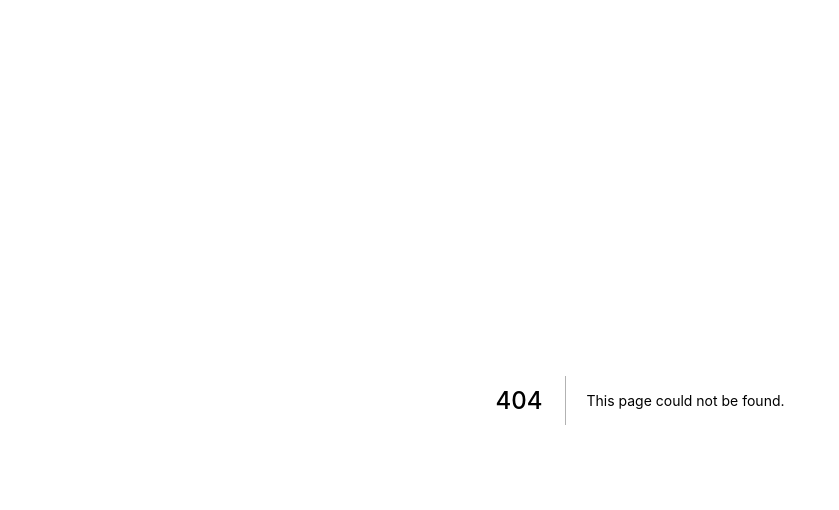
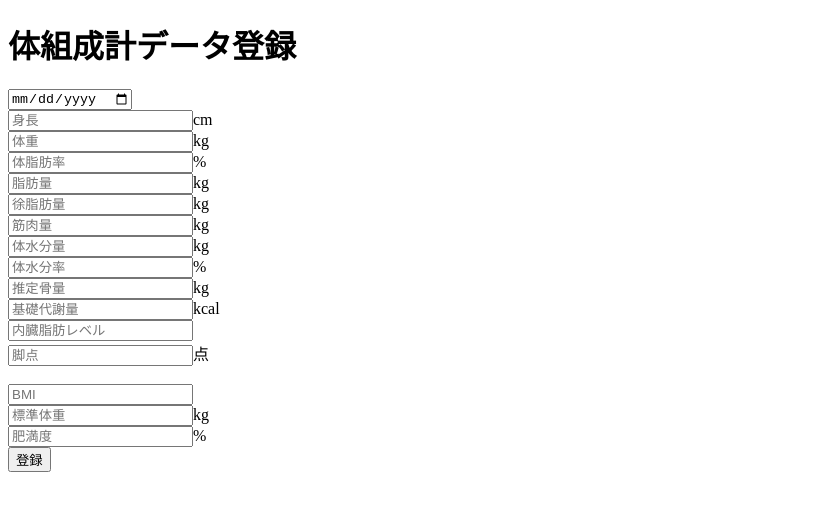
Before and after one commit to takuya-0911/next-body-composition, a Next.js app: page /innerscan/register in a window 1280 px wide. Before the commit this address had no page. Shown: the top 510 px of the page, without its empty margins (0-839 px from the left). Built offline with nearby package versions, Linux system fonts and the light colour scheme; no server answers.

Commit message:
フロント:登録画面追加

```diff
--- a/pages/api/user/register.js
+++ b/pages/api/user/register.js
@@ -7,6 +7,7 @@ import bcrypt from 'bcrypt';
 const RegisterUser = async(req, res) => {
     try {
         await connectDB();
+        console.log(req);
         const hashedPass = await bcrypt.hash(req.body.password, 10);
         req.body.password = hashedPass;
         req.body.login_kbn = LOGIN_KBN.CREDENTIALS;
--- a/pages/api/user/update.js
+++ b/pages/api/user/update.js
@@ -12,7 +12,7 @@ const UpdateUser = async(req, res) => {
             await UserModel.updateOne({email: req.body.email}, req.body);
         }
         // ユーザ個人情報更新
-        await UserPersonalModel.updateOne({login_kbn: req.body.login_kbn, email: req.body.email}, req.body);
+        await UserPersonalModel.updateOne({login_kbn: req.body.login_kbn, email: req.body.email}, req.body, {upsert:true});
         return res.status(400).json({message: "ユーザ編集成功"});
     } catch (error) {
         return res.status(400).json({message: "ユーザ編集失敗"});
--- a/pages/index.js
+++ b/pages/index.js
@@ -1,9 +1,7 @@
 import { signIn, signOut, useSession } from 'next-auth/react'
 
 export default function Home() {
-  console.log(useSession());
   const { data: session } = useSession();
-  console.log(session);
 
   if (session) {
     return (
--- /dev/null
+++ b/pages/innerscan/register.js
@@ -0,0 +1,84 @@
+import { signIn, signOut, useSession } from 'next-auth/react'
+import { useState } from 'react';
+import Head from 'next/head';
+
+const RegisterInnerScan = () => {
+    const { data: session } = useSession();
+    const [newInnerScan, setNewInnerScan] = useState({
+        scandate: "",
+        height: "",
+        weight: "",
+        body_fat: "",
+        fat_mass: "",
+        lean_body_mass: "",
+        muscle_mass: "",
+        body_water: "",
+        total_body_water: "",
+        bone_mass: "",
+        bmr: "",
+        visceral_fat_level: "",
+        leg_score: "",
+        bmi: "",
+        standard_weight: "",
+        degree_of_obesity: ""
+    });
+
+    const handleChange = (e) => {
+        setNewInnerScan({
+            ...newInnerScan,
+            [e.target.name]: e.target.value
+        });
+    };
+
+    const handleSubmit = async(e) => {
+        e.preventDefault();
+        session.user["login_kbn"] = session.login_kbn
+        try {
+            const response = await fetch("http://localhost:3000/api/innerscan/register", {
+                method: "POST",
+                headers: {
+                    "Accept": "application/json",
+                    "Content-Type": "application/json"
+                },
+                body: JSON.stringify(Object.assign(newInnerScan, session.user))
+            });
+            const jsonData = await response.json();
+            alert(jsonData.message);
+        } catch (error) {
+            alert("体組成計登録失敗");
+        }
+    }
+
+    if (session) {
+
+    }
+
+    return (
+        <div>
+            <Head><title>体組成計データ登録</title></Head>
+            <h1>体組成計データ登録</h1>
+            <form onSubmit={handleSubmit}>
+                <input type="date" value={newInnerScan.scandate} onChange={handleChange} name="scandate" placeholder="日付" required/><br/>
+                <input type="number" value={newInnerScan.height} onChange={handleChange} step="0.1" name="height" placeholder="身長" required/>cm<br/>
+                <input type="number" value={newInnerScan.weight} onChange={handleChange} step="0.1" name="weight" placeholder="体重" required/>kg<br/>
+                <input type="number" value={newInnerScan.body_fat} onChange={handleChange} step="0.1" name="body_fat" placeholder="体脂肪率"/>%<br/>
+                <input type="number" value={newInnerScan.fat_mass} onChange={handleChange} step="0.1" name="fat_mass" placeholder="脂肪量"/>kg<br/>
+                <input type="number" value={newInnerScan.lean_body_mass} onChange={handleChange} step="0.1" name="lean_body_mass" placeholder="徐脂肪量"/>kg<br/>
+                <input type="number" value={newInnerScan.muscle_mass} onChange={handleChange} step="0.1" name="muscle_mass" placeholder="筋肉量"/>kg<br/>
+                <input type="number" value={newInnerScan.body_water} onChange={handleChange} step="0.1" name="body_water" placeholder="体水分量"/>kg<br/>
+                <input type="number" value={newInnerScan.total_body_water} onChange={handleChange} step="0.1" name="total_body_water" placeholder="体水分率"/>%<br/>
+                <input type="number" value={newInnerScan.bone_mass} onChange={handleChange} step="0.1" name="bone_mass" placeholder="推定骨量"/>kg<br/>
+                <input type="number" value={newInnerScan.bmr} onChange={handleChange} step="0.1" name="bmr" placeholder="基礎代謝量"/>kcal<br/>
+                <input type="number" value={newInnerScan.visceral_fat_level} onChange={handleChange} name="visceral_fat_level" placeholder="内臓脂肪レベル"/><br/>
+                <input type="number" value={newInnerScan.leg_score} onChange={handleChange} name="leg_score" placeholder="脚点"/>点<br/><br/>
+                <input type="number" value={newInnerScan.bmi} onChange={handleChange} step="0.1" name="bmi" placeholder="BMI"/><br/>
+                <input type="number" value={newInnerScan.standard_weight} onChange={handleChange} step="0.1" name="standard_weight" placeholder="標準体重"/>kg<br/>
+                <input type="number" value={newInnerScan.degree_of_obesity} onChange={handleChange} step="0.1" name="degree_of_obesity" placeholder="肥満度"/>%<br/>
+                <button>登録</button>
+            </form>
+        </div>
+    )
+
+};
+
+export default RegisterInnerScan;
```
Also changed, not shown: pages/user/register.js (added, +58 -0 lines), pages/innerscan/[id].js (added).
